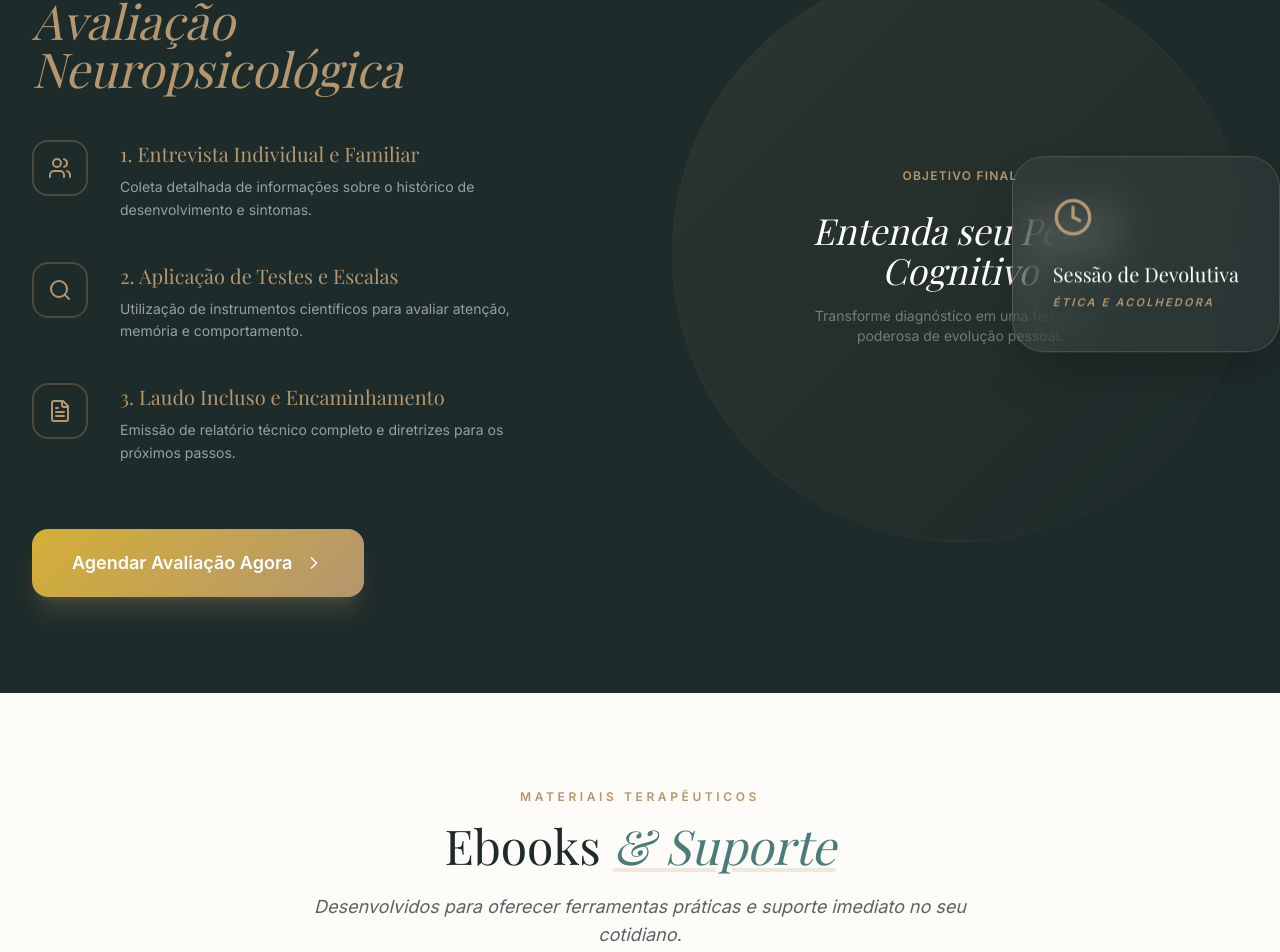
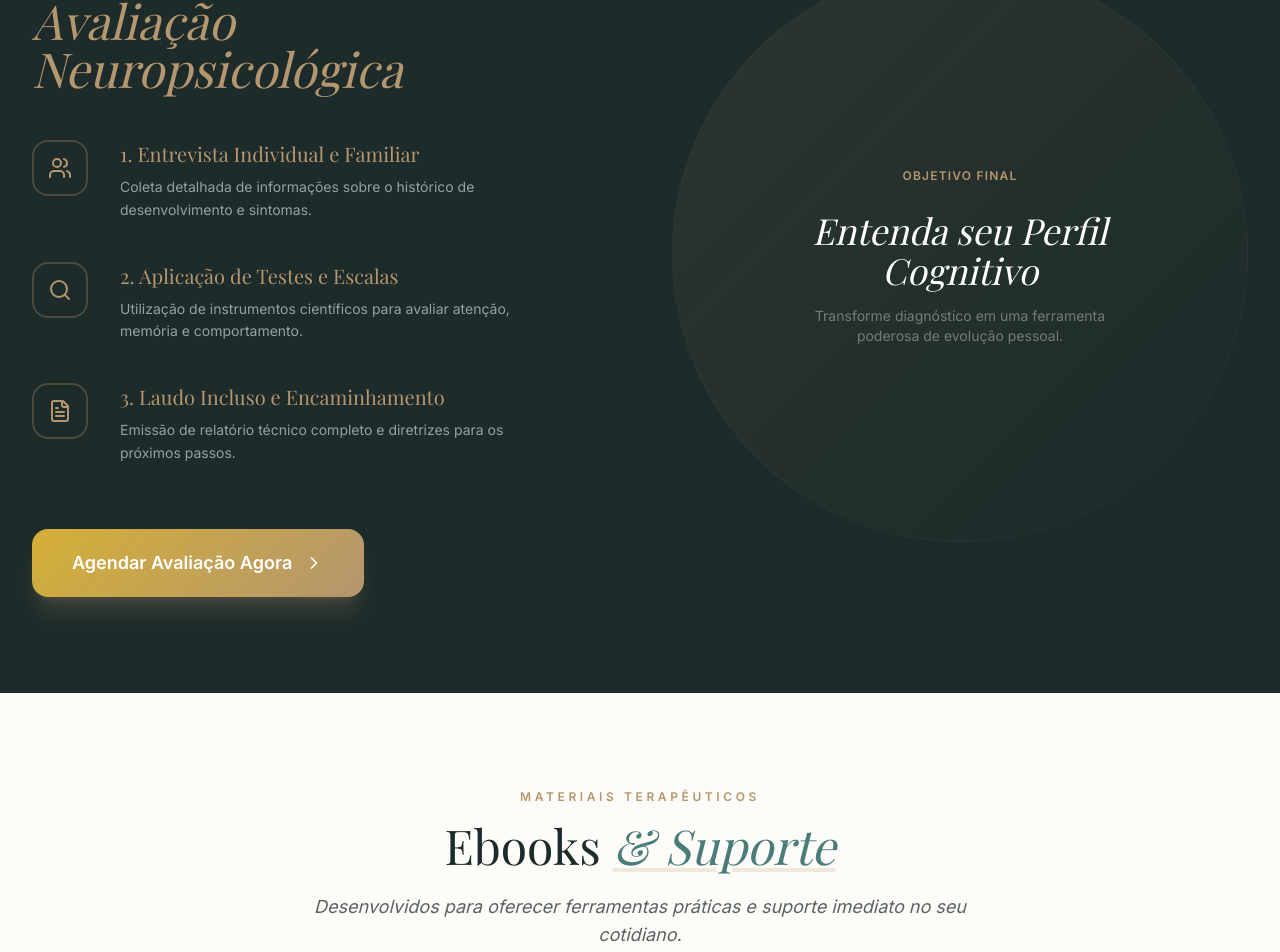
Before and after one commit to jonassantosclaro-pixel/EDNA, a React (Vite) app: page / in a window 1280 px wide. Shown: the part 3582-4534 px from the top of the page. Built offline with nearby package versions, Linux system fonts and the light colour scheme.

Commit message:
feat: Remove unused section detail
Removes the "Sessão de Devolutiva" floating detail element from the introductory section. This element was not being displayed and is no longer needed.

```diff
--- a/src/App.tsx
+++ b/src/App.tsx
@@ -383,12 +383,6 @@ export default function App() {
                   <p className="text-brand-light/40 text-sm">Transforme diagnóstico em uma ferramenta poderosa de evolução pessoal.</p>
                 </div>
               </div>
-              {/* Floating detail */}
-              <div className="absolute top-1/2 -translate-y-1/2 -right-8 p-10 border border-brand-gold/30 rounded-[32px] bg-white/5 backdrop-blur-xl shadow-2xl">
-                <Clock className="w-10 h-10 text-brand-gold mb-6" />
-                <p className="text-xl font-serif text-white mb-2 leading-tight">Sessão de Devolutiva</p>
-                <p className="text-[11px] text-brand-gold uppercase tracking-[0.2em] font-bold italic">Ética e Acolhedora</p>
-              </div>
             </div>
           </div>
         </div>
```
